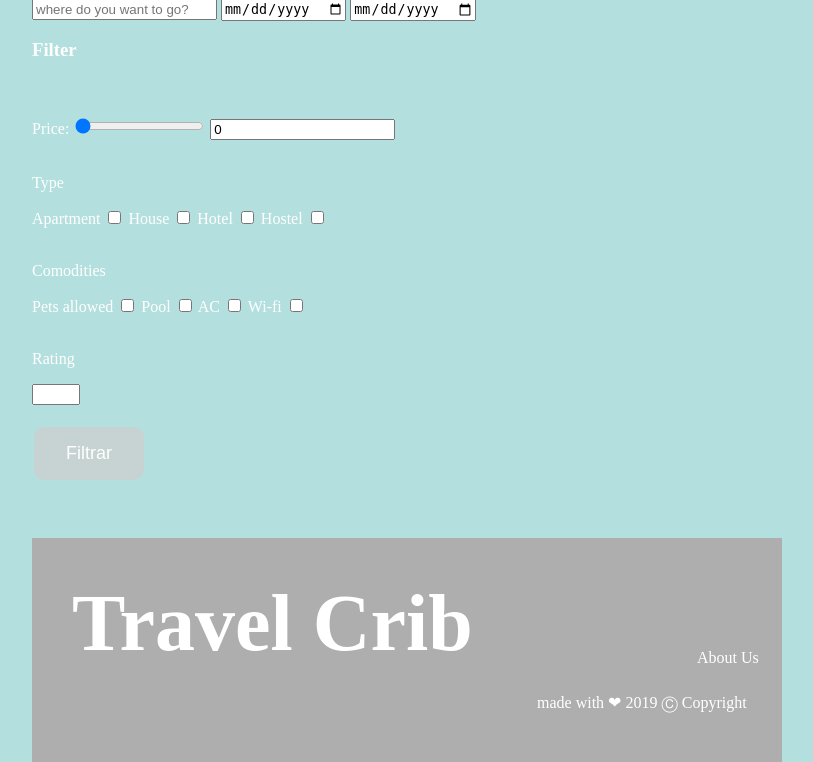
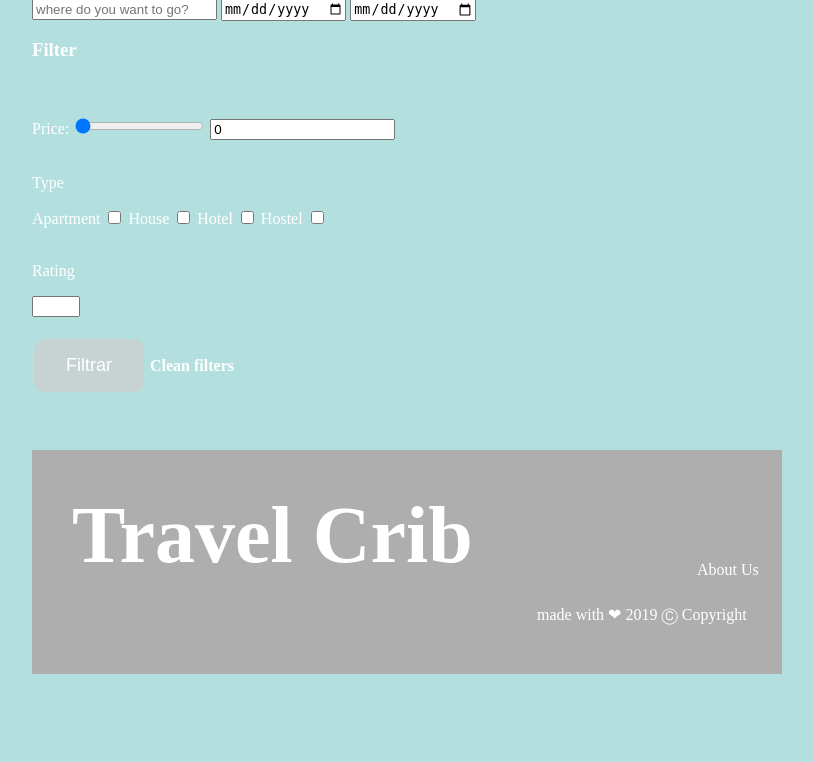
Before and after one commit to adrianacscg/FEUP-LTW, a PHP site: page /search.php in a window 1280 px wide; the page is wider, and only the part inside the window is pictured. Shown: the part 225-987 px from the top of that part, without its empty margins (288-1101 px from the left). After the commit the page ends 899 px from the top of that part, so only its background shows below. Run offline with PHP 8.4, Linux system fonts and the light colour scheme; the template is opened without the code that fills it, so the values that code supplies are empty.

Commit message:
Update search.php

```diff
--- a/CSS/search.css
+++ b/CSS/search.css
@@ -136,3 +136,9 @@ body {
     margin-top: 1em;
     margin-left: 4em;
 }
+
+.clean{
+    text-decoration: none;
+    color: white;
+    font-weight: bold;
+}
--- a/destroy_session.php
+++ /dev/null
@@ -1,5 +0,0 @@
-<?php
-    session_destroy();
-    header('Location: ../html/index.php');
-
-?>
--- a/hello.php
+++ /dev/null
@@ -1 +0,0 @@
-<?php phpinfo();?>
--- a/pages/search.php
+++ b/pages/search.php
@@ -130,20 +130,11 @@
                 <label for="hostel">Hostel</label>
                 <input type="checkbox" id="hostel" name="hostel">
                 <br></br>
-                <p>Comodities</p>
-                <label for="pets">Pets allowed</label>
-                <input type="checkbox" id="pets" name="pets">
-                <label for="pool">Pool</label>
-                <input type="checkbox" id="pool" name="pool">
-                <label for="ac">AC</label>
-                <input type="checkbox" id="ac" name="ac">
-                <label for="wifi">Wi-fi</label>
-                <input type="checkbox" id="wifi" name="wifi">
-                <br></br>
                 <p>Rating</p>
                 <input type="number" name="quantity" min="1" max="5">
                 <br></br>
                 <input type="submit" id="submitFilter" value="Filtrar">
+                <a class = "clean" href="search.php">Clean filters</a>
             </form>
         </aside>
 
```
